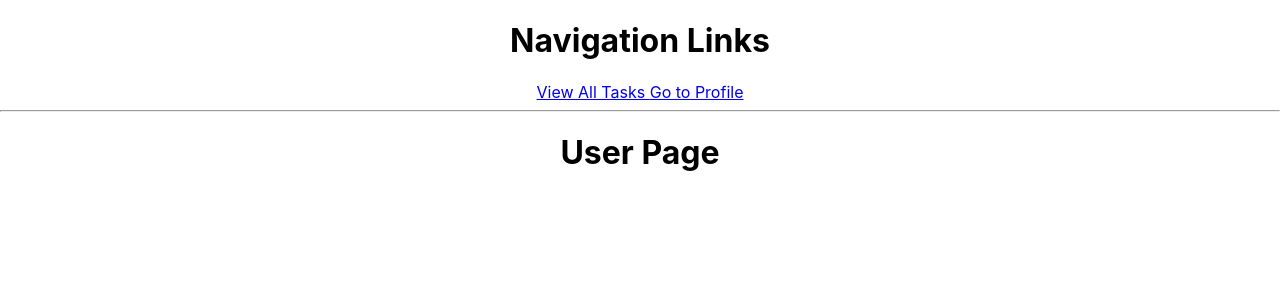
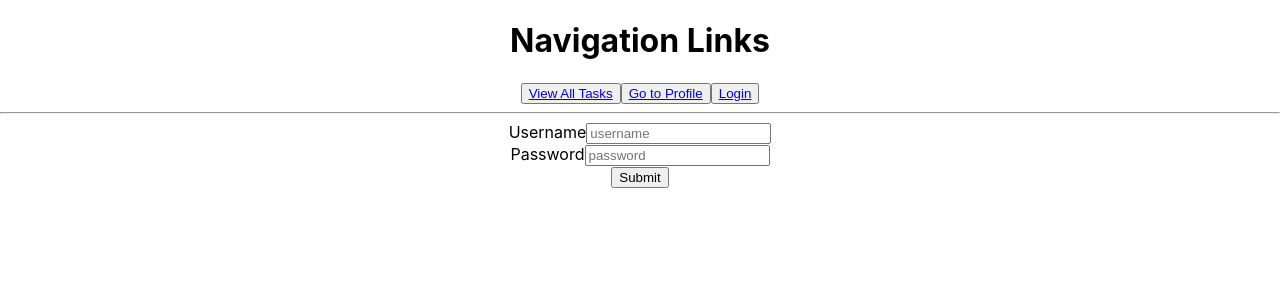
Before and after one commit to amautacelt/neighborly-client, a React (Create React App) app: page /login in a window 1280 px wide. Shown: the top 300 px of the page. Built offline with nearby package versions, Linux system fonts and the light colour scheme; no server answers.

Commit message:
adding some user page functionality

```diff
--- a/src/App.js
+++ b/src/App.js
@@ -2,9 +2,10 @@ import "./App.css";
 import React, { Component } from "react";
 import TasksPage from "./components/TasksPage";
 import AddTaskForm from "./components/AddTaskForm";
-import {BrowserRouter, Route, Switch} from 'react-router-dom'
+import {BrowserRouter, Route, Switch, Redirect} from 'react-router-dom'
 import NavBar from "./components/NavBar";
 import UserPage from "./components/UserPage"
+import Login from "./components/Login"
 
 const tasksUrl = 'http://localhost:3000/tasks';
 const headers = {
@@ -19,21 +20,32 @@ class App extends Component {
     category: "",
     hasVolunteerFilter: false,
     tasks: [],
-    user: 1
+    user: undefined
   }
   //set up log in function
-  //login = (state_from_form) => {
-    // fetch('http://localhost:3000/login', {
-    //   method: 'POST',
-    //   headers,
-    //   body: JSON.stringify(state.user)
-    // })
-    // .then(res => res.json())
-    // .then(user => this.setState({user}))
-  // }
+  login = (userLoggingIn) => {
+    return fetch('http://localhost:3000/login', {
+      method: 'POST',
+      headers,
+      body: JSON.stringify(userLoggingIn)
+    })
+    .then(res => res.json())
+    .then(response => {
+      if(response.error)
+      {
+        alert(response.error)
+      } else {
+        this.setState({user: response.user})
+      }
+    })
+  }
 
   componentDidMount() {
-      fetch(tasksUrl)
+      this.getTasks();
+  }
+
+  getTasks = () => {
+    fetch(tasksUrl)
       .then(res => res.json())
       .then(tasks => {
         this.createCategories(tasks);
@@ -50,7 +62,8 @@ class App extends Component {
   }
 
   submitNewTask = (newtask) => {
-    newtask.user_id = this.state.user;
+    newtask.user_id = this.state.user.id;
+    // console.log()
     newtask.has_volunteer = false;
     fetch(tasksUrl, {
       method: 'POST',
@@ -62,6 +75,9 @@ class App extends Component {
   }
 
 
+  // logout = () => {
+  //   this.setState({user: undefined})
+  // }
 
   updateTask = (task) => {
     fetch(`${tasksUrl}/${task.id}`, {
@@ -103,8 +119,10 @@ class App extends Component {
     return (
       <BrowserRouter>
         <div className="App">
-          <NavBar />
+          <NavBar userLoggedIn={this.state.user ? true : false}/>
           <Switch>
+            <Route exact path='/' render={this.logout} />
+            <Route exact path='/login' render={(props) => <Login {...props} login={this.login}/>}/>
             <Route exact path='/tasks' render={ () => <TasksPage
               tasks={
                 this.state.tasks.filter(this.state.category !== ""
@@ -126,7 +144,15 @@ class App extends Component {
                   submitTask={this.submitNewTask}/>
               }
             />
-            <Route render={ () => <UserPage user_id={this.state.user}/> }/>
+            <Route
+              exact path='/home'
+              render= {
+                (routerProps) => (this.state.user
+                  ? <UserPage {...routerProps} user={this.state.user}
+                      getUserTasks={this.getTasks}
+                      userTasks={this.state.tasks.filter(task => task.user_id === this.state.user.id)}/>
+                  : <Redirect to='/login' />) }
+            />
           </Switch>
         </div>
       </BrowserRouter>
--- a/src/components/FilterBar.js
+++ b/src/components/FilterBar.js
@@ -15,8 +15,7 @@ class FilterBar extends Component {
     {
         return(
             <div>
-                <header>Filtering Options</header>
-                <hr></hr>
+                <header>Filter Tasks</header>
                 {/* Category of Task  */}
                 <select name='category' onChange={(event) => this.props.filterTaskCategory(event.target.value, event.target.name)}>
                     <option selected value="">Choose Category</option>
@@ -25,6 +24,7 @@ class FilterBar extends Component {
                     })}
                 </select>
                 <button onClick={this.handleClick}>{this.state.buttonLabel}</button>
+                <hr></hr>
             </div>
     )}
 }
--- /dev/null
+++ b/src/components/Login.js
@@ -0,0 +1,36 @@
+import { Component } from "react";
+
+export default class Login extends Component{
+    state = {
+        username: '',
+        password: ''
+    }
+
+    handleChange = (event) => {
+        this.setState({ [event.target.name]: event.target.value })
+    }
+
+    handleSubmit = (event) => {
+        event.preventDefault()
+        this.props.login(this.state).then( res => this.props.history.push('/home'))
+    }
+
+    render(){
+        return(
+            <div>
+                <form onSubmit={
+                    (event) => this.handleSubmit(event)}>
+                    <label>Username</label>
+                    <input type='text' placeholder='username' name='username'
+                           value={this.state.username} onChange={(e) => this.handleChange(e)} />
+                    <br></br>
+                    <label>Password</label>
+                    <input type='password' placeholder='password' name='password'
+                           value={this.state.password} onChange={(e) => this.handleChange(e)} />
+                    <br></br>
+                    <input type='submit' value='Submit'/>
+                </form>
+            </div>
+        )
+    }
+}
--- a/src/components/NavBar.js
+++ b/src/components/NavBar.js
@@ -4,8 +4,10 @@ const NavBar = (props) => {
     return(
         <div>
             <h1>Navigation Links</h1>
-            <Link to='/tasks'> View All Tasks </Link>
-            <Link to={`/users/${props.user_id}`}> Go to Profile </Link>
+            <button><Link to='/tasks'> View All Tasks </Link></button>
+            <button><Link to='/home'> Go to Profile </Link></button>
+            {props.userLoggedIn ? <button><Link to='/'> Logout </Link></button> :<button><Link to='/login'> Login </Link></button>}
+
             <hr></hr>
         </div>
     )
--- a/src/components/TaskCollection.js
+++ b/src/components/TaskCollection.js
@@ -6,7 +6,6 @@ class TaskCollection extends Component {
         return (
             <div className="grid">
                 <div className="row">
-                    Collection from All Tasks in TaskCollection
                     {this.props.tasks.map((task) => (
                         <TaskCard key={task.id} task={task} categories={this.props.categories} updateTask={this.props.updateTask}/>
                     ))}
--- a/src/components/UserPage.js
+++ b/src/components/UserPage.js
@@ -1,9 +1,29 @@
-const UserPage = () => {
-    return(
-        <div>
-            <h1>User Page</h1>
-        </div>
-    )
+import { Component } from "react";
+
+class UserPage extends Component {
+    state = {
+        user: this.props.user
+    }
+
+    //  const [ username, address, avatar } = this.props.user;
+
+    componentDidMount(){
+        this.props.getUserTasks();
+    }
+
+    render(){
+        console.log(this.props)
+        return(
+            <div>
+                <h1>{this.state.user.username}</h1>
+                <p><strong>Address: </strong>{this.state.user.address}</p>
+                <img src={this.state.user.avatar} alt={'image of ' + this.state.user.username}/>
+                <ul> <strong>Your Tasks</strong>
+                    {this.props.userTasks.map(task => <li key={task.id}>{task.name}</li>)}
+                     </ul>
+            </div>
+        )
+    }
 }
 
 export default UserPage;
```
